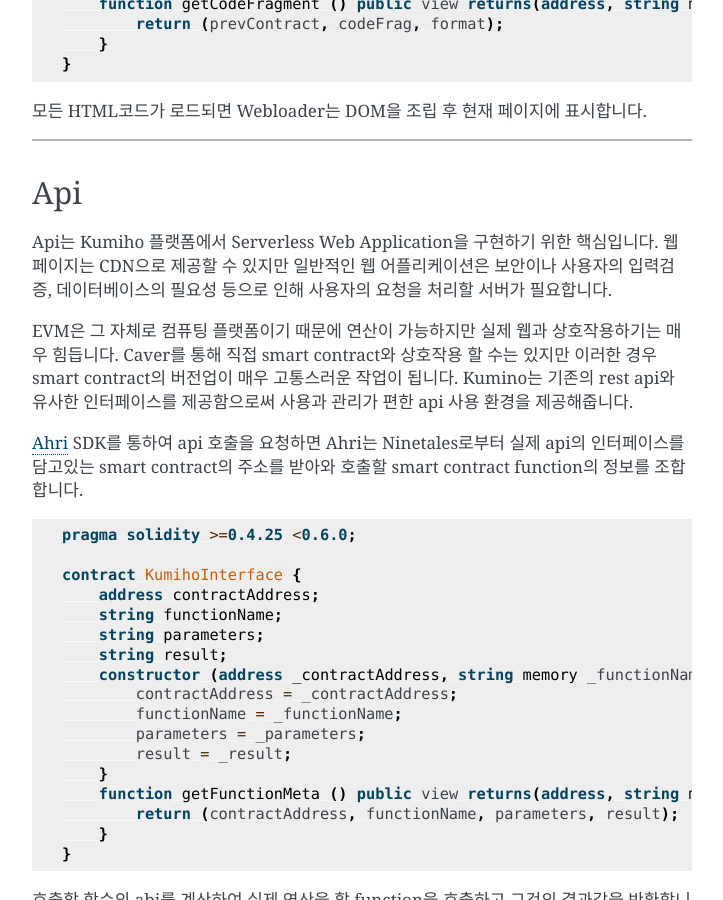
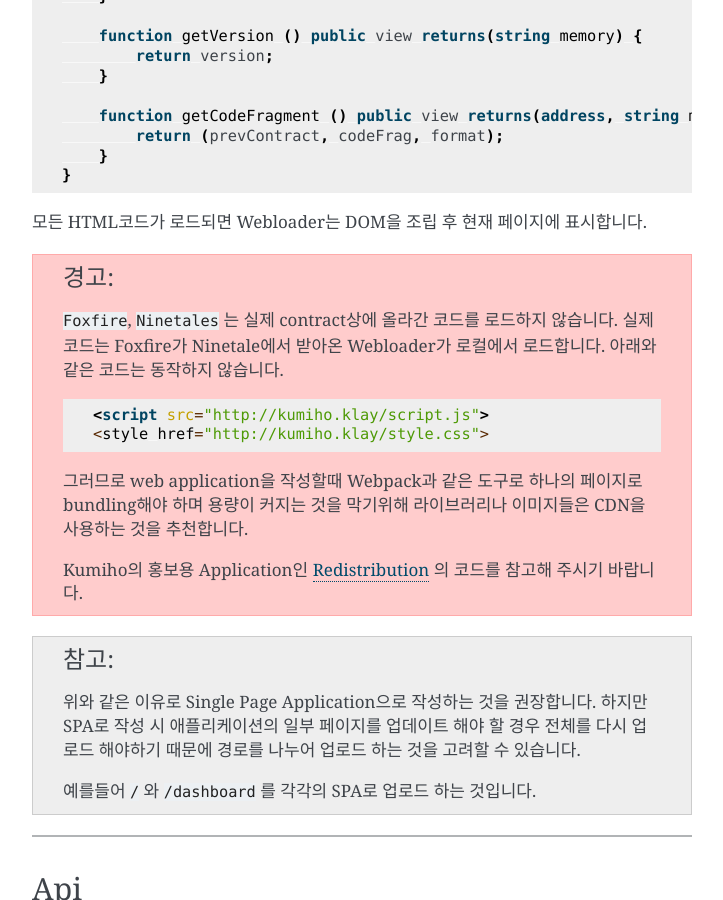
Before and after one commit to KumihoProject/Kumiho, a Sphinx documentation site: the page built from docs/source/Kumiho.rst, in a window 1280 px wide and 900 px high, scrolled down 1374 px. Shown: the whole window, without its empty margins (388-1111 px from the left). Built offline with Sphinx 7.4.7, drawn with Linux system fonts in a browser that asks for light colours; some of the changed text lies outside the part shown.

Commit message:
주의사항 추가 및 내용 수정

```diff
--- a/docs/source/Kumiho.rst
+++ b/docs/source/Kumiho.rst
@@ -11,6 +11,9 @@ Kumiho는 Chrome, Firefox를 지원하며 Browser Extension을 설치하면 사
 
 .. _Chrome: https://chrome.google.com/webstore/category/extensions
 .. _Firefox: https://addons.mozilla.org/ko/firefox/extensions/
+
+.. note::
+    Kumiho는 :ref:`Foxfire<Foxfire>` Extension과 Kaikas 지갑이 설치되어있어야 동작합니다.
 
 새로운 웹 애플리케이션을 배포하고 싶다면 http://kumiho.klay/enroll_domain 에서 도메인을 등록 후 가능합니다.
 
@@ -32,7 +35,7 @@ Web Page
 
 단순히 HTML코드를 블럭체인상에 업로드하는 것 만으로는 일반적인 방법으로는 접근이 불가능하기에 우리는 블록체인상의 HTML코드를 로드할 수 있는 Browser Extension인 :ref:`Foxfire<Foxfire>` 를 제공합니다.
 
-HTML코드는 Reversed Linked List 형태로 Klaytn Blockchain 위에 업로드 됩니다. Foxfire가 설치된 사용자가 .klay 도메인에 접속하면 Kumiho의 백엔드인 :ref:`Ninetales<Ninetales>` 에서 웹 페이지를 블록체인 상에서 로드할 Webloader를 받아옵니다. Webloader는 현재 접속한 domain을 보고 로드해야 할 HTML을 담고있는 smart contract의 시작 주소를 Ninetales로 부터 받아옵니다.
+HTML코드는 Reversed Linked List 형태로 Klaytn Blockchain 위에 업로드 됩니다. Foxfire는 설치된 사용자가 .klay 도메인에 접속하면 Kumiho의 백엔드인 :ref:`Ninetales<Ninetales>` 에서 웹 페이지를 블록체인 상에서 로드할 Webloader를 받아옵니다. Webloader는 현재 접속한 domain을 보고 로드해야 할 HTML을 담고있는 smart contract의 시작 주소를 Ninetales로 부터 받아옵니다.
 
 .. code-block:: solidity
 
@@ -60,6 +63,25 @@ HTML코드는 Reversed Linked List 형태로 Klaytn Blockchain 위에 업로드
     }
 
 모든 HTML코드가 로드되면 Webloader는 DOM을 조립 후 현재 페이지에 표시합니다.
+
+.. warning::
+    ``Foxfire``, ``Ninetales`` 는 실제 contract상에 올라간 코드를 로드하지 않습니다. 실제 코드는 Foxfire가 Ninetale에서 받아온 Webloader가 로컬에서 로드합니다. 아래와 같은 코드는 동작하지 않습니다.
+
+    .. code-block:: HTML
+
+        <script src="http://kumiho.klay/script.js">
+        <style href="http://kumiho.klay/style.css">
+
+    그러므로 web application을 작성할때 Webpack과 같은 도구로 하나의 페이지로 bundling해야 하며 용량이 커지는 것을 막기위해 라이브러리나 이미지들은 CDN을 사용하는 것을 추천합니다.
+
+    Kumiho의 홍보용 Application인 Redistribution_ 의 코드를 참고해 주시기 바랍니다.
+
+    .. _Redistribution: https://github.com/KumihoProject/Redistribution
+
+.. note::
+    위와 같은 이유로 Single Page Application으로 작성하는 것을 권장합니다. 하지만 SPA로 작성 시 애플리케이션의 일부 페이지를 업데이트 해야 할 경우 전체를 다시 업로드 해야하기 때문에 경로를 나누어 업로드 하는 것을 고려할 수 있습니다.
+
+    예를들어 ``/`` 와 ``/dashboard`` 를 각각의 SPA로 업로드 하는 것입니다.
 
 --------------------------------------------------------------------------
 
```
Also changed, not shown: docs/source/Foxfire.rst (+7 -1 lines).
